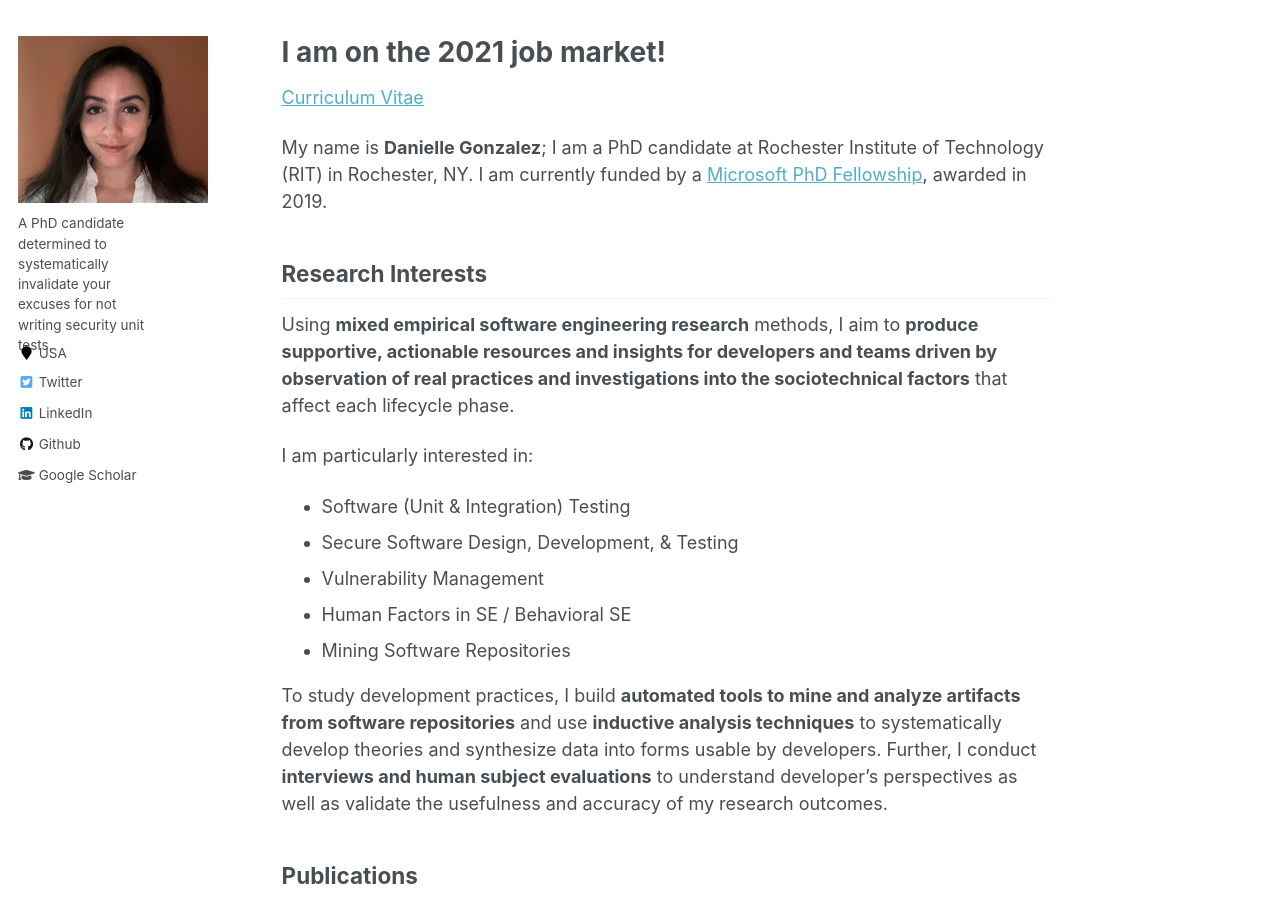
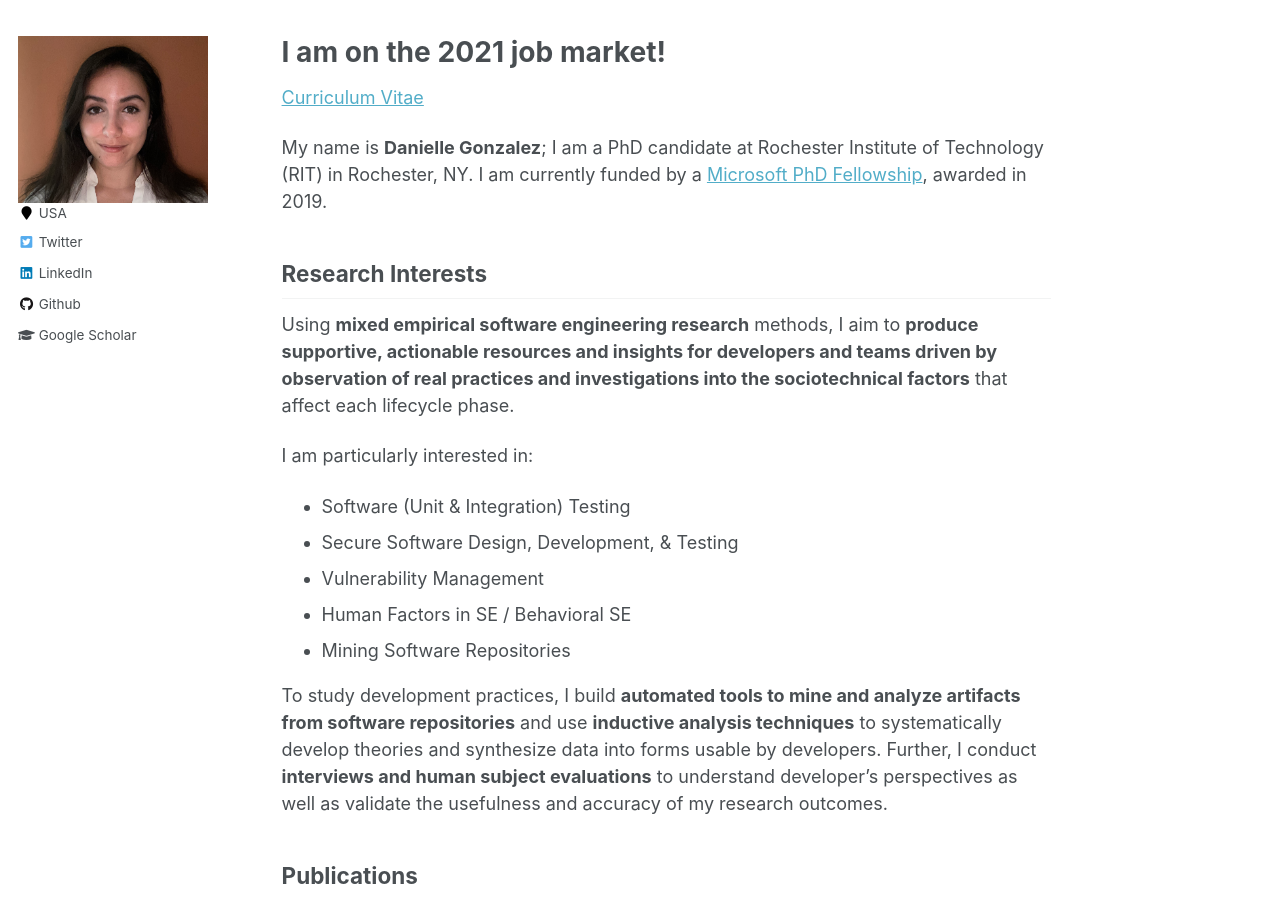
Before and after one commit to DanielleGonzalez/DanielleGonzalez.github.io, a Jekyll site: the page built from _pages/about.md, in a window 1280 px wide and 900 px high. Built offline with Jekyll 4.4.1, drawn with Linux system fonts in a browser that asks for light colours.

Commit message:
Remove sidebar bio

```diff
--- a/_config.yml
+++ b/_config.yml
@@ -82,7 +82,7 @@ analytics:
 author:
   name             : "DanielleGonzalez"
   avatar           : "me2020.jpg"
-  bio              : "A PhD candidate determined to systematically invalidate your excuses for not writing security unit tests."
+  # bio              : "A PhD candidate determined to systematically invalidate your excuses for not writing security unit tests."
   location         : "USA"
   employer         :
   pubmed           :
```
